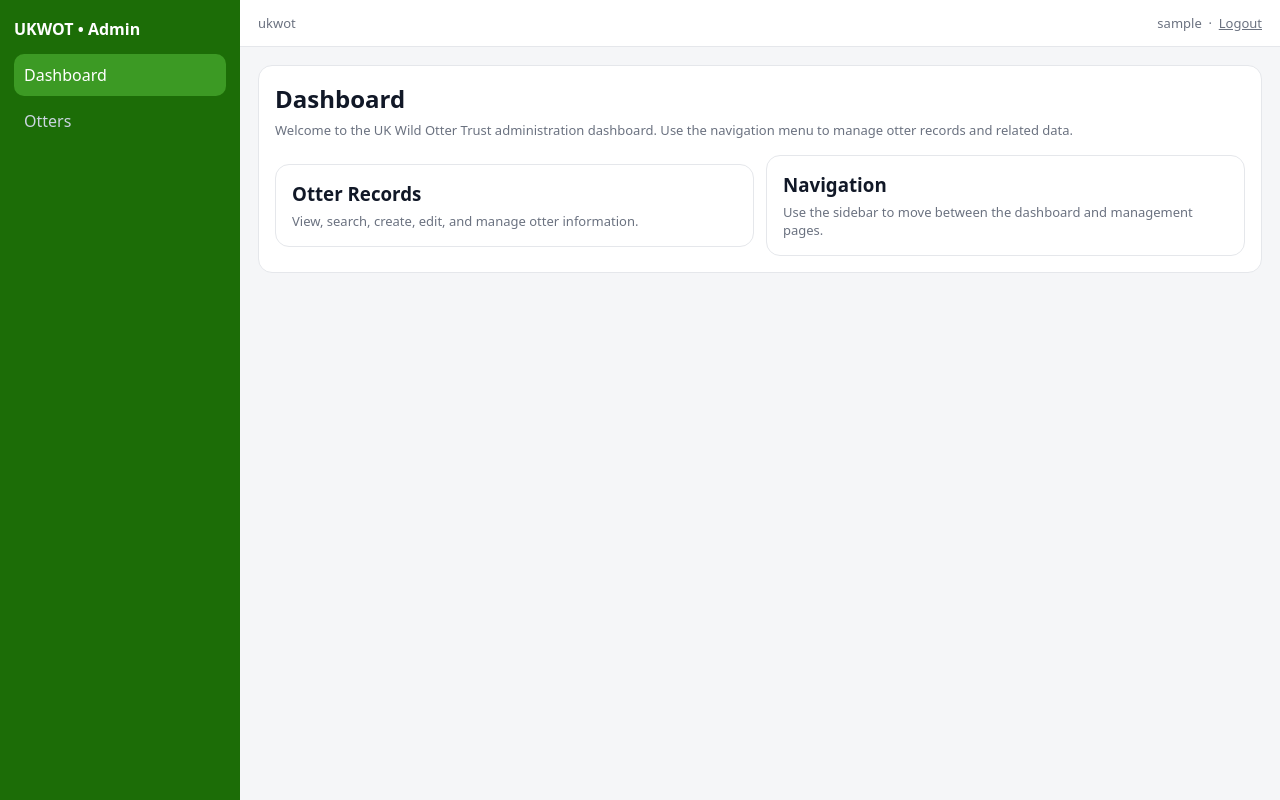
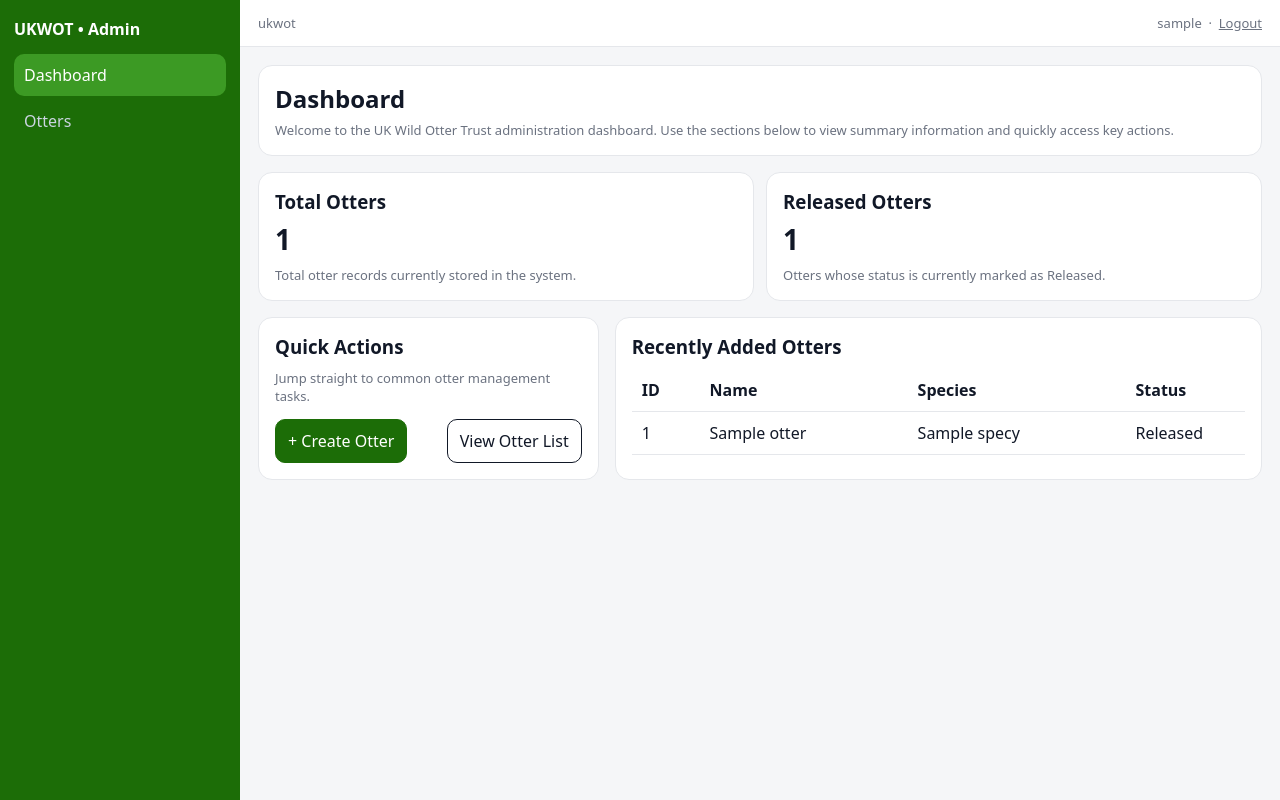
Before and after one commit to jddrtn/ukwot-app, a Django app: page /dashboard/ in a window 1280 px wide. Run offline with Django 5.2, Linux system fonts and the light colour scheme; a user stored in the database is signed in; tables that the repository leaves empty hold one stand-in row (values such as "Sample post").

Commit message:
added sections in dashboard for recent activities

```diff
--- a/ukwot/templates/dashboard/home.html
+++ b/ukwot/templates/dashboard/home.html
@@ -2,33 +2,96 @@
 {% block title %}Dashboard{% endblock %}
 
 {% block content %}
-  <!-- Dashboard intro card -->
-  <div class="card">
+  <!-- Dashboard introduction -->
+  <div class="card" style="margin-bottom:16px;">
     <h2 style="margin:0 0 6px;">Dashboard</h2>
-    <p class="muted" style="margin:0 0 16px;">
+    <p class="muted" style="margin:0;">
       Welcome to the UK Wild Otter Trust administration dashboard.
-      Use the navigation menu to manage otter records and related data.
+      Use the sections below to view summary information and quickly access key actions.
     </p>
+  </div>
 
-    <!--
-      Quick info section
-      - Uses mobile-stack so it wraps nicely on smaller screens.
-      - These can later become summary cards for total otters, released otters, etc.
-    -->
-    <div class="mobile-stack" style="gap:12px;">
-      <div class="card" style="flex:1; min-width:220px;">
-        <h3 style="margin:0 0 6px;">Otter Records</h3>
-        <p class="muted" style="margin:0;">
-          View, search, create, edit, and manage otter information.
-        </p>
-      </div>
+  <!-- Summary cards -->
+  <div class="mobile-stack" style="gap:12px; margin-bottom:16px;">
+    <!-- Total otter count card -->
+    <div class="card" style="flex:1; min-width:220px;">
+      <h3 style="margin:0 0 6px;">Total Otters</h3>
+      <p style="margin:0; font-size:28px; font-weight:800;">
+        {{ total_otter_count }}
+      </p>
+      <p class="muted" style="margin:8px 0 0;">
+        Total otter records currently stored in the system.
+      </p>
+    </div>
 
-      <div class="card" style="flex:1; min-width:220px;">
-        <h3 style="margin:0 0 6px;">Navigation</h3>
-        <p class="muted" style="margin:0;">
-          Use the sidebar to move between the dashboard and management pages.
-        </p>
+    <!-- Released otter count card -->
+    <div class="card" style="flex:1; min-width:220px;">
+      <h3 style="margin:0 0 6px;">Released Otters</h3>
+      <p style="margin:0; font-size:28px; font-weight:800;">
+        {{ released_otter_count }}
+      </p>
+      <p class="muted" style="margin:8px 0 0;">
+        Otters whose status is currently marked as Released.
+      </p>
+    </div>
+  </div>
+
+  <!-- Quick actions + recently added section -->
+  <div class="mobile-stack" style="gap:16px; align-items:stretch;">
+
+    <!-- Quick links card -->
+    <div class="card" style="flex:1; min-width:260px;">
+      <h3 style="margin:0 0 10px;">Quick Actions</h3>
+      <p class="muted" style="margin:0 0 14px;">
+        Jump straight to common otter management tasks.
+      </p>
+
+      <!-- Quick action buttons -->
+      <div class="mobile-stack" style="gap:10px;">
+        <a class="btn primary" href="{% url 'otter_create' %}">
+          + Create Otter
+        </a>
+
+        <a class="btn secondary" href="{% url 'otter_list' %}">
+          View Otter List
+        </a>
       </div>
     </div>
+
+    <!-- Recently added otters card -->
+    <div class="card" style="flex:2; min-width:260px;">
+      <h3 style="margin:0 0 10px;">Recently Added Otters</h3>
+
+      {% if recent_otters %}
+        <!-- Wrap the table so it can scroll on smaller screens -->
+        <div class="table-wrap">
+          <table>
+            <thead>
+              <tr>
+                <th>ID</th>
+                <th>Name</th>
+                <th>Species</th>
+                <th>Status</th>
+              </tr>
+            </thead>
+            <tbody>
+              {% for otter in recent_otters %}
+                <tr>
+                  <td>{{ otter.otter_id }}</td>
+                  <td>{{ otter.name }}</td>
+                  <td>{{ otter.species.common_name }}</td>
+                  <td>{{ otter.status }}</td>
+                </tr>
+              {% endfor %}
+            </tbody>
+          </table>
+        </div>
+      {% else %}
+        <p class="muted" style="margin:0;">
+          No otter records have been added yet.
+        </p>
+      {% endif %}
+    </div>
+
   </div>
 {% endblock %}
--- a/ukwot/views.py
+++ b/ukwot/views.py
@@ -9,13 +9,39 @@ from .models import Otter
 from .forms import OtterForm
 from django.db import models
 
+# ukwot/views.py
+
 @login_required
 def dashboard_home(request):
     """
     Dashboard landing page.
-    Requires login so unauthenticated users are redirected to LOGIN_URL.
+
+    Provides:
+    - total otter count
+    - released otter count
+    - recently added otters
     """
-    return render(request, "dashboard/home.html", {"active_page": "home"})
+    # Count all otter records in the system
+    total_otter_count = Otter.objects.count()
+
+    # Count otters whose status is marked as Released
+    released_otter_count = Otter.objects.filter(status="Released").count()
+
+    # Get the 5 most recently added otters based on otter_id
+    # (Using otter_id here because it is auto-incrementing and works as a simple
+    # "most recently created" indicator in this app.)
+    recent_otters = Otter.objects.select_related("species").order_by("-otter_id")[:5]
+
+    return render(
+        request,
+        "dashboard/home.html",
+        {
+            "active_page": "home",
+            "total_otter_count": total_otter_count,
+            "released_otter_count": released_otter_count,
+            "recent_otters": recent_otters,
+        },
+    )
 
 
 class OtterListView(LoginRequiredMixin, ListView):
```
